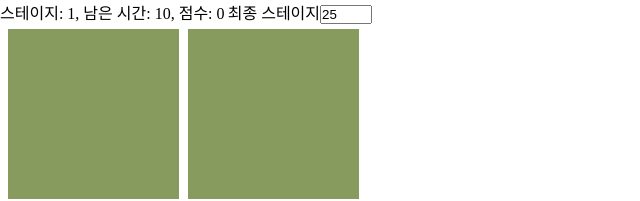
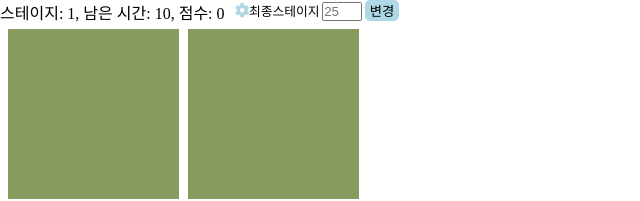
Before and after one commit to up456/numble-find-square-game, a React (Create React App) app: page / in a window 1280 px wide. Shown: the top 201 px of the page, without its empty margins (0-640 px from the left). Built offline with nearby package versions, Linux system fonts and the light colour scheme.

Commit message:
최종스테이지 조정 ver.2

```diff
--- a/package.json
+++ b/package.json
@@ -3,6 +3,7 @@
   "version": "0.1.0",
   "private": true,
   "dependencies": {
+    "@fortawesome/fontawesome-free": "^6.0.0",
     "@testing-library/jest-dom": "^5.14.1",
     "@testing-library/react": "^12.0.0",
     "@testing-library/user-event": "^13.2.1",
--- a/src/App.tsx
+++ b/src/App.tsx
@@ -29,7 +29,7 @@ function App() {
 
   const handleLastStageChange = (changeValue: string) => {
     setLastStage(Number(changeValue));
-    gameReset('최종스테이지 변경 다시시작');
+    gameReset(`최종스테이지 변경 다시시작!`);
   };
 
   useEffect(() => {
--- a/src/components/gameProgressInformation.tsx
+++ b/src/components/gameProgressInformation.tsx
@@ -1,4 +1,4 @@
-import React from 'react';
+import React, { useRef } from 'react';
 import '../css/gameProgressInformation.css';
 
 type GameProgressInformationType = (props: {
@@ -14,8 +14,11 @@ const GameProgressInformation: GameProgressInformationType = ({
   score,
   onChange,
 }) => {
+  const formRef = useRef();
+
   const handleLastStageChange = (event: any) => {
-    onChange(event.target.value);
+    event.preventDefault();
+    onChange(event.target['lastStage'].value);
   };
 
   return (
@@ -23,16 +26,18 @@ const GameProgressInformation: GameProgressInformationType = ({
       <span>
         스테이지: {stage}, 남은 시간: {time}, 점수: {score}
       </span>
-      <form className="lastStage-from">
-        <label htmlFor="lastStage">최종 스테이지</label>
+      <form className="lastStage-form" onSubmit={handleLastStageChange}>
+        <label htmlFor="lastStage">
+          <i className="fa-solid fa-gear"></i>최종스테이지
+        </label>
         <input
           type="number"
           id="lastStage"
-          onChange={handleLastStageChange}
-          value={25}
+          placeholder="25"
           min={20}
           max={50}
         />
+        <button className="btn">변경</button>
       </form>
     </header>
   );
--- a/src/css/gameProgressInformation.css
+++ b/src/css/gameProgressInformation.css
@@ -1,9 +1,25 @@
 header {
   display: flex;
 }
-.lastStage-from {
-  margin-left: 0.2em;
+.lastStage-form {
+  margin-left: 10px;
+}
+.lastStage-form > label {
+  font-size: 0.8rem;
+  margin-right: 0.2em;
+}
+.fa-gear {
+  color: lightblue;
+  font-size: 0.9rem;
 }
 #lastStage {
+  width: 40px;
+  margin-right: 0.2em;
+}
 
+.btn {
+  border: none;
+  border-radius: 5px;
+  background-color: lightblue;
+  padding: 1px 5px;
 }
--- a/src/index.tsx
+++ b/src/index.tsx
@@ -1,6 +1,7 @@
 import React from 'react';
 import ReactDOM from 'react-dom';
 import App from './app';
+import '@fortawesome/fontawesome-free/js/all.js';
 
 ReactDOM.render(
   <React.StrictMode>
```
Also changed, not shown: 1 other file (tests, documents, lock files or other folders).
